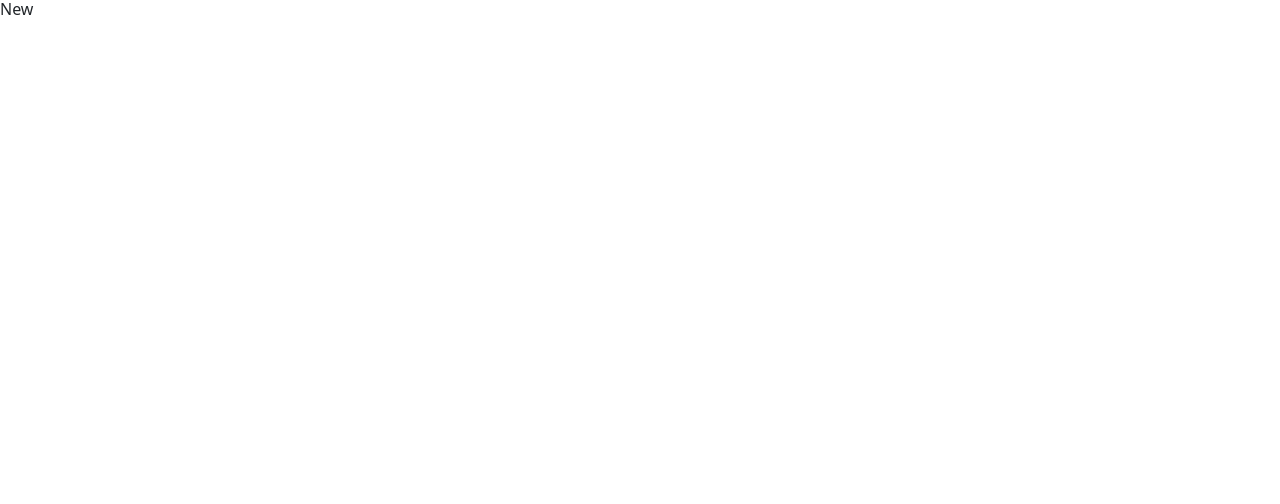
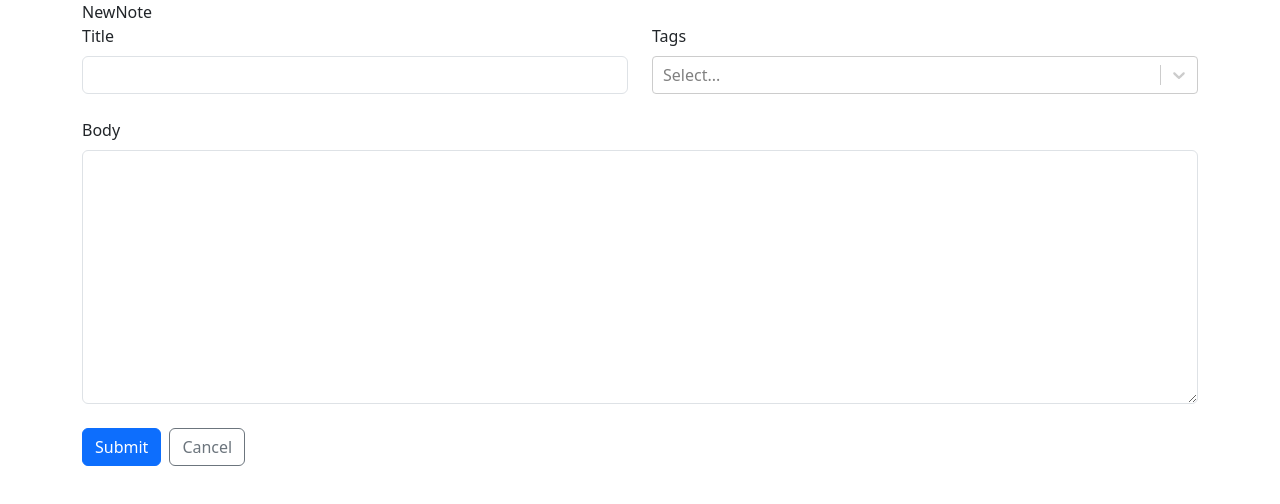
Before and after one commit to najimali/note-taking-react-with-typescript, a React (Vite) app: page /new in a window 1280 px wide. Shown: the top 504 px of the page. Built offline with nearby package versions, Linux system fonts and the light colour scheme.

Commit message:
Add New Note Form & useLocatStorage Hook

```diff
--- a/package.json
+++ b/package.json
@@ -14,11 +14,14 @@
     "react": "^18.2.0",
     "react-bootstrap": "^2.10.2",
     "react-dom": "^18.2.0",
-    "react-router-dom": "^6.23.1"
+    "react-router-dom": "^6.23.1",
+    "react-select": "^5.8.0",
+    "uuid": "^9.0.1"
   },
   "devDependencies": {
     "@types/react": "^18.2.66",
     "@types/react-dom": "^18.2.22",
+    "@types/uuid": "^9.0.8",
     "@typescript-eslint/eslint-plugin": "^7.2.0",
     "@typescript-eslint/parser": "^7.2.0",
     "@vitejs/plugin-react": "^4.2.1",
--- a/src/App.tsx
+++ b/src/App.tsx
@@ -1,21 +1,22 @@
-import { Navigate, Route, Routes } from 'react-router-dom'
-import "bootstrap/dist/css/bootstrap.min.css"
+import { Navigate, Route, Routes } from "react-router-dom";
+import "bootstrap/dist/css/bootstrap.min.css";
+import { Container } from "react-bootstrap";
+import NewNote from "./NewNote";
 
 function App() {
-
   return (
-    <Routes>
-      <Route path="/" element={<h1> Home</h1>}/>
-      <Route path="/new" element={<h1> New</h1>}/>
-      <Route path="/:id" >
-
-        <Route index element = {<h1>Show</h1>}/>
-        <Route path="edit" element = {<h1>Edit</h1>}/>
-      </Route>
-      <Route path="*" element={<Navigate to="/"/>}/>
-    </Routes>
-    )
-
+    <Container className="m-6 p-6 bg-stone-200 rounded-lg">
+      <Routes>
+        <Route path="/" element={<h1> Home</h1>} />
+        <Route path="/new" element={<NewNote />} />
+        <Route path="/:id">
+          <Route index element={<h1>Show</h1>} />
+          <Route path="edit" element={<h1>Edit</h1>} />
+        </Route>
+        <Route path="*" element={<Navigate to="/" />} />
+      </Routes>
+    </Container>
+  );
 }
 
-export default App
+export default App;
--- /dev/null
+++ b/src/NewNote.tsx
@@ -0,0 +1,13 @@
+import React from "react";
+import NoteForm from "./NoteForm";
+
+function NewNote() {
+  return (
+    <div>
+      NewNote
+      <NoteForm></NoteForm>
+    </div>
+  );
+}
+
+export default NewNote;
--- /dev/null
+++ b/src/NoteForm.tsx
@@ -0,0 +1,101 @@
+import React, { FormEvent, useRef, useState } from "react";
+import { Button, Col, Form, Row, Stack } from "react-bootstrap";
+import { Link } from "react-router-dom";
+import ReactSelectCreatable from "react-select/creatable";
+import { RawNote } from "./types/Note";
+import { Tag } from "./types/Tag";
+import { v4 as uuidV4 } from "uuid";
+import useLocalStorage from "./hooks/useLocalStorage";
+import { localStorageKeys } from "./utils/constants";
+
+const NoteForm = () => {
+  const titleRef = useRef<HTMLInputElement>(null);
+  const markdownRef = useRef<HTMLTextAreaElement>(null);
+  const [selectedTags, setSelectedTags] = useState<Tag[]>([]);
+  const [notes, setNotes] = useLocalStorage<RawNote[]>(
+    localStorageKeys.Notes,
+    []
+  );
+  const [availableTags, setAvailableTags] = useLocalStorage<Tag[]>(
+    localStorageKeys.Tags,
+    []
+  );
+
+  const handleSubmit = (event: FormEvent) => {
+    event.preventDefault();
+    const newRawNote: RawNote = {
+      id: uuidV4(),
+      title: titleRef.current!.value,
+      markdown: markdownRef.current!.value,
+      tagsIds: selectedTags.map(({ id }) => id),
+    };
+    setNotes((prev) => [...prev, newRawNote]);
+  };
+
+  const handleOnCreateOption = (label: string) => {
+    const newTag = { id: uuidV4(), label };
+    setAvailableTags((prev) => [...prev, newTag]);
+    setSelectedTags((prev) => [...prev, newTag]);
+  };
+  return (
+    <div>
+      <Form onSubmit={handleSubmit}>
+        <Stack className="gap-4">
+          <Row>
+            <Col>
+              <Form.Group controlId="title">
+                <Form.Label>Title</Form.Label>
+                <Form.Control required ref={titleRef}></Form.Control>
+              </Form.Group>
+            </Col>
+            <Col>
+              <Form.Group controlId="tags">
+                <Form.Label>Tags</Form.Label>
+                <ReactSelectCreatable
+                  isMulti
+                  value={selectedTags.map((tag) => {
+                    return {
+                      label: tag.label,
+                      value: tag.id,
+                    };
+                  })}
+                  options={availableTags.map((tag) => {
+                    return { label: tag.label, value: tag.id };
+                  })}
+                  onCreateOption={handleOnCreateOption}
+                  onChange={(tags) => {
+                    const transformedTags = tags.map((tag) => {
+                      return { label: tag.label, id: tag.value };
+                    });
+                    setSelectedTags(transformedTags);
+                  }}
+                ></ReactSelectCreatable>
+              </Form.Group>
+            </Col>
+          </Row>
+          <Form.Group controlId="markdown">
+            <Form.Label>Body</Form.Label>
+            <Form.Control
+              required
+              as="textarea"
+              rows={10}
+              ref={markdownRef}
+            ></Form.Control>
+          </Form.Group>
+          <Stack direction="horizontal" className="justify-end gap-2">
+            <Button type="submit" variant="primary">
+              Submit
+            </Button>
+            <Link to="..">
+              <Button type="button" variant="outline-secondary">
+                Cancel
+              </Button>
+            </Link>
+          </Stack>
+        </Stack>
+      </Form>
+    </div>
+  );
+};
+
+export default NoteForm;
--- /dev/null
+++ b/src/hooks/useLocalStorage.tsx
@@ -0,0 +1,18 @@
+import { useEffect, useState } from "react";
+
+const useLocalStorage = <T,>(key: string, initialValue: T | (() => T)) => {
+  const [value, setValue] = useState<T>(() => {
+    const jsonValue = localStorage.getItem(key);
+    if (jsonValue) return JSON.parse(jsonValue);
+    if (typeof initialValue !== "function") return initialValue;
+    return (initialValue as () => T)();
+  });
+
+  useEffect(() => {
+    localStorage.setItem(key, JSON.stringify(value));
+  }, [key, value]);
+
+  return [value, setValue] as const;
+};
+
+export default useLocalStorage;
--- /dev/null
+++ b/src/types/Note.tsx
@@ -0,0 +1,18 @@
+import { Tag } from "./Tag";
+export interface RawNote extends RawNoteData {
+  id: string;
+}
+export interface RawNoteData {
+  title: string;
+  markdown: string;
+  tagsIds: string[];
+}
+export interface Note extends NoteData {
+  id: string;
+}
+
+export interface NoteData {
+  title: string;
+  markdown: string;
+  tags: Tag[];
+}
--- /dev/null
+++ b/src/types/Tag.tsx
@@ -0,0 +1,4 @@
+export interface Tag {
+  id: string;
+  label: string;
+}
--- /dev/null
+++ b/src/utils/constants.tsx
@@ -0,0 +1,4 @@
+export const localStorageKeys = {
+  Notes: "Notes",
+  Tags: "Tags",
+};
```
Also changed, not shown: src/main.tsx (+8 -8 lines), 1 other file (tests, documents, lock files or other folders).
